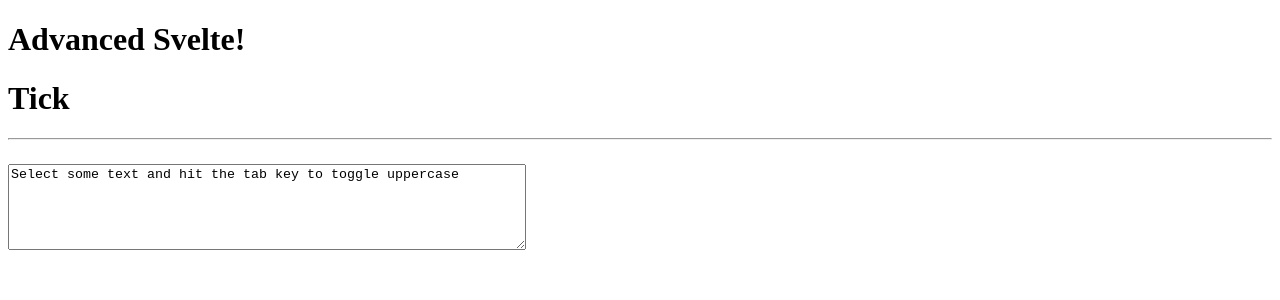
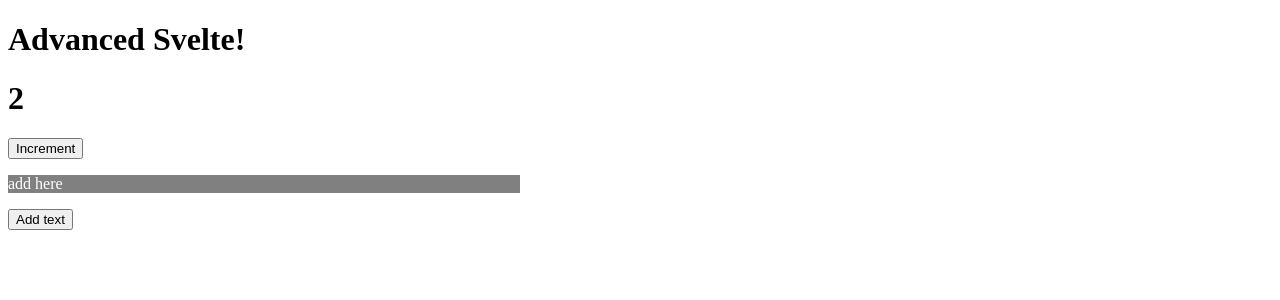
Before and after one commit to Waldemar-00/SVELTE-advanced-, a SvelteKit app: page / in a window 1280 px wide. Shown: the top 300 px of the page. Built offline with nearby package versions, Linux system fonts and the light colour scheme.

Commit message:
Svelte: tick() and other.

```diff
--- /dev/null
+++ b/src/components/Tick_2.svelte
@@ -0,0 +1,45 @@
+<script>
+	// @ts-nocheck
+
+	import { tick } from 'svelte';
+
+	let count = 1;
+	$: double = count * 2;
+	let div;
+	let text = 'TEXT';
+	async function increment() {
+		count++;
+		console.log(double, 'Before await');
+		await tick();
+		console.log(double, 'After await');
+	}
+	async function addTextHandler() {
+		count++;
+		await tick();
+		text = `${text} ${double}`;
+		div.querySelectorAll('div').forEach((div) => (div.innerText = text));
+	}
+</script>
+
+<h1>{double}</h1>
+<button on:click={increment}>Increment</button>
+
+<div class="wrapper" bind:this={div}>
+	add here
+	<div></div>
+	<div></div>
+	<div></div>
+	<div></div>
+	<div></div>
+</div>
+<button on:click={addTextHandler}>Add text</button>
+
+<style>
+	.wrapper {
+		background-color: grey;
+		width: 40vw;
+		height: fit-content;
+		margin: 1rem 0;
+		color: white;
+	}
+</style>
--- a/src/routes/+page.svelte
+++ b/src/routes/+page.svelte
@@ -35,7 +35,7 @@
 	// import OnMount from '../components/OnMount.svelte';
 	// import OnDestroy from '../components/OnDestroy.svelte';
 	// import ElizaBot from '../components/ElizaBot.svelte';
-	import Tick from '../components/Tick.svelte';
+	import Tick_2 from '../components/Tick_2.svelte';
 </script>
 
 <h1>Advanced Svelte!</h1>
@@ -65,4 +65,4 @@
 <!-- <OnMount /> -->
 <!-- <OnDestroy /> -->
 <!-- <ElizaBot /> -->
-<Tick />
+<Tick_2 />
```
